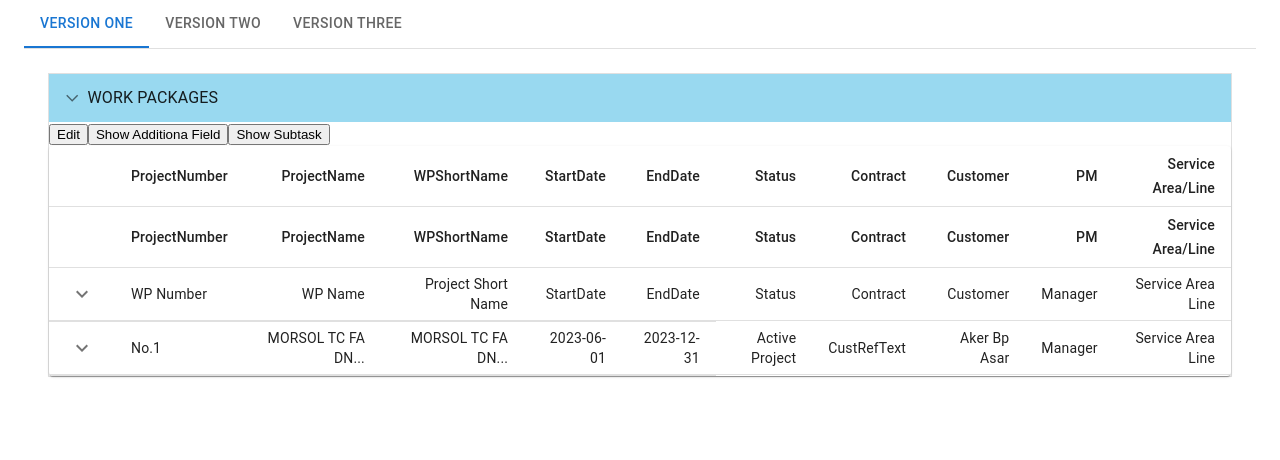
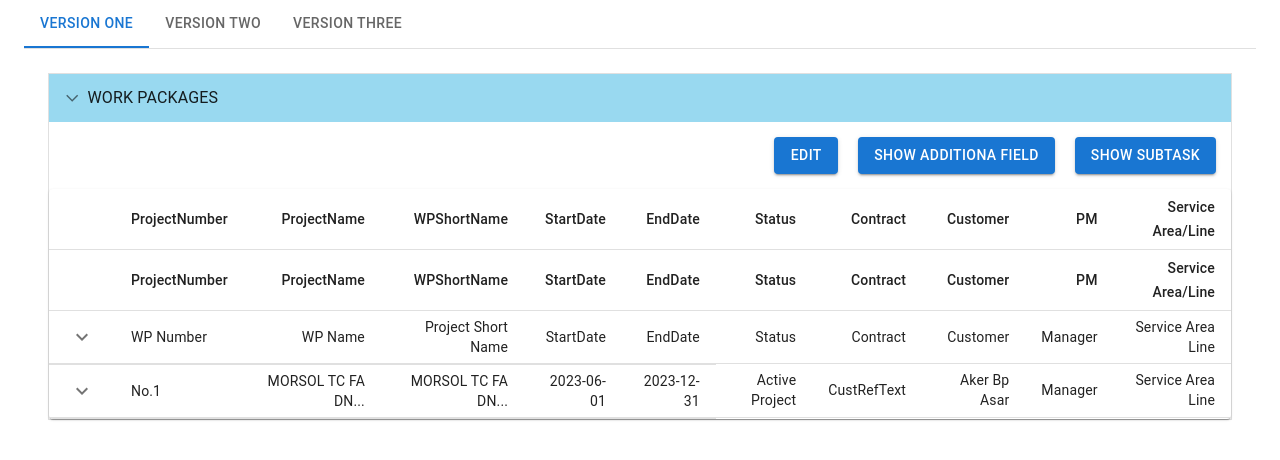
Before and after one commit to SachinJambhale/BudgetCalc, a React (Create React App) app in the folder my-app/: page / in a window 1280 px wide. Shown: the top 460 px of the page. Built offline with nearby package versions, Linux system fonts and the light colour scheme.

Commit message:
small change

```diff
--- a/my-app/src/components/wp/collapsibles/WorkPackagesCollapsible.tsx
+++ b/my-app/src/components/wp/collapsibles/WorkPackagesCollapsible.tsx
@@ -46,30 +46,28 @@
 
 // export default WorkPackagesCollapsible;
 
-
-
 import * as React from "react";
 import { styled } from "@mui/material/styles";
 import ArrowForwardIosSharpIcon from "@mui/icons-material/ArrowForwardIosSharp";
 import MuiAccordion, { AccordionProps } from "@mui/material/Accordion";
 import WorkPackagesTable from "../tables/WorkPackagesTable";
 import MuiAccordionSummary, {
-  AccordionSummaryProps
+  AccordionSummaryProps,
 } from "@mui/material/AccordionSummary";
 import MuiAccordionDetails from "@mui/material/AccordionDetails";
 import Typography from "@mui/material/Typography";
-import { Button } from "@mui/base";
+import { Button, Box } from "@mui/material";
 
 const Accordion = styled((props: AccordionProps) => (
   <MuiAccordion disableGutters elevation={0} square {...props} />
 ))(({ theme }) => ({
   border: `1px solid ${theme.palette.divider}`,
   "&:not(:last-child)": {
-    borderBottom: 0
+    borderBottom: 0,
   },
   "&:before": {
-    display: "none"
-  }
+    display: "none",
+  },
 }));
 
 const AccordionSummary = styled((props: AccordionSummaryProps) => (
@@ -78,33 +76,28 @@ const AccordionSummary = styled((props: AccordionSummaryProps) => (
     {...props}
   />
 ))(({ theme }) => ({
-  backgroundColor:
-    theme.palette.mode === "dark"
-      ? "#99D9F0"
-      : "#99D9F0",
+  backgroundColor: theme.palette.mode === "dark" ? "#99D9F0" : "#99D9F0",
   flexDirection: "row-reverse",
   "& .MuiAccordionSummary-expandIconWrapper.Mui-expanded": {
-    transform: "rotate(90deg)"
+    transform: "rotate(90deg)",
   },
   "& .MuiAccordionSummary-content": {
-    marginLeft: theme.spacing(1)
-  }
+    marginLeft: theme.spacing(1),
+  },
 }));
 
 const AccordionDetails = styled(MuiAccordionDetails)(({ theme }) => ({
   padding: theme.spacing(0),
-  borderTop: "#99D9F0"
+  borderTop: "#99D9F0",
 }));
 
-const  WorkPackagesCollapsible=() =>{
+const WorkPackagesCollapsible = () => {
   const [expanded, setExpanded] = React.useState<string | false>("panel1");
 
-  const handleChange = (panel: string) => (
-    event: React.SyntheticEvent,
-    newExpanded: boolean
-  ) => {
-    setExpanded(newExpanded ? panel : false);
-  };
+  const handleChange =
+    (panel: string) => (event: React.SyntheticEvent, newExpanded: boolean) => {
+      setExpanded(newExpanded ? panel : false);
+    };
 
   return (
     <div>
@@ -116,13 +109,21 @@ const  WorkPackagesCollapsible=() =>{
           <Typography>WORK PACKAGES</Typography>
         </AccordionSummary>
         <AccordionDetails>
-          <Button>Edit</Button>
-          <Button>Show Additiona Field</Button>
-          <Button>Show Subtask</Button>
-        <WorkPackagesTable />
+          <Box sx={{ margin: "5px", display: "flex", justifyContent: "end" }}>
+            <Button sx={{ margin: "10px" }} color="primary" variant="contained">
+              Edit
+            </Button>
+            <Button sx={{ margin: "10px" }} color="primary" variant="contained">
+              Show Additiona Field
+            </Button>
+            <Button sx={{ margin: "10px" }} color="primary" variant="contained">
+              Show Subtask
+            </Button>
+          </Box>
+          <WorkPackagesTable />
         </AccordionDetails>
       </Accordion>
     </div>
   );
-}
+};
 export default WorkPackagesCollapsible;
```
